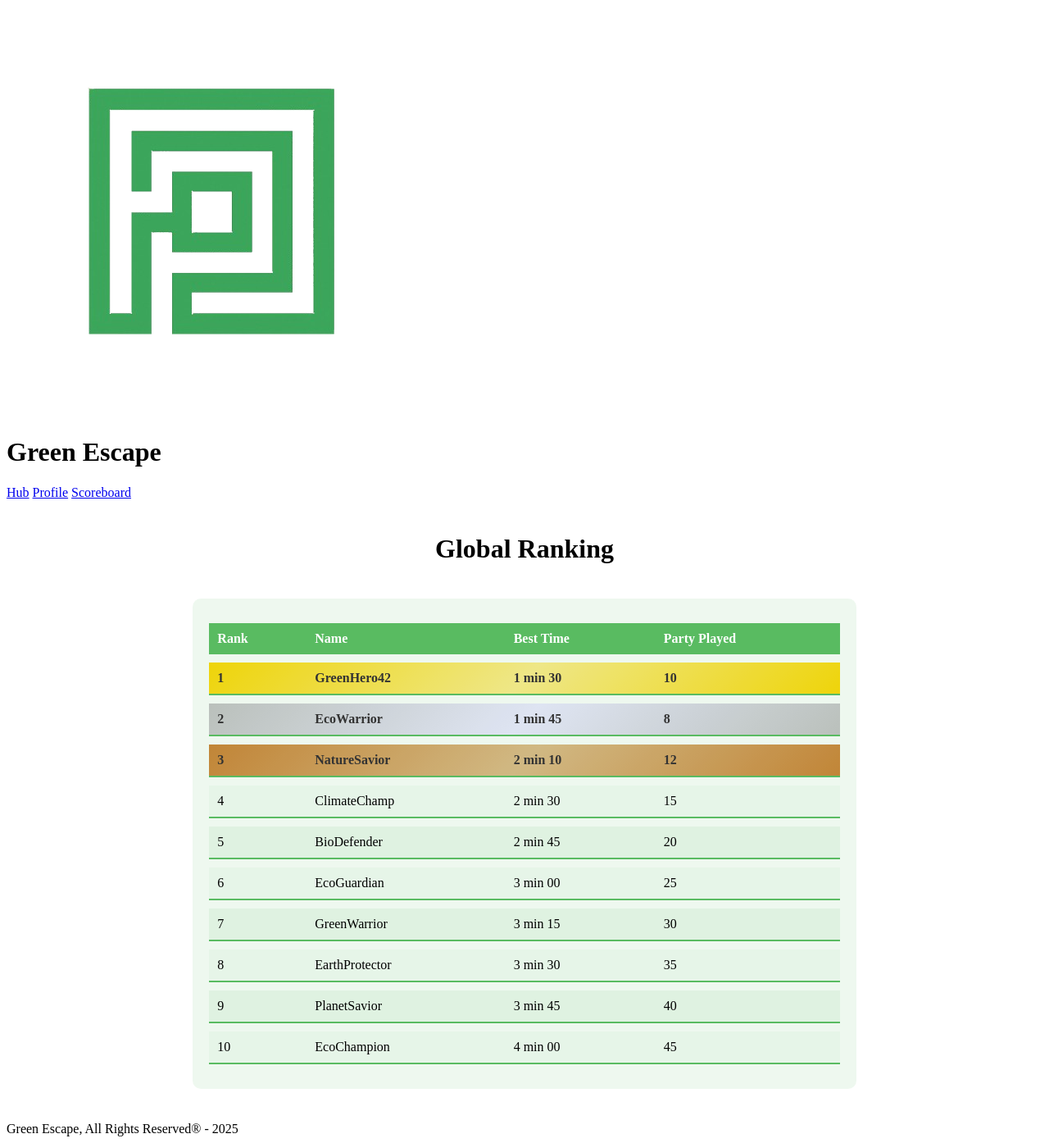
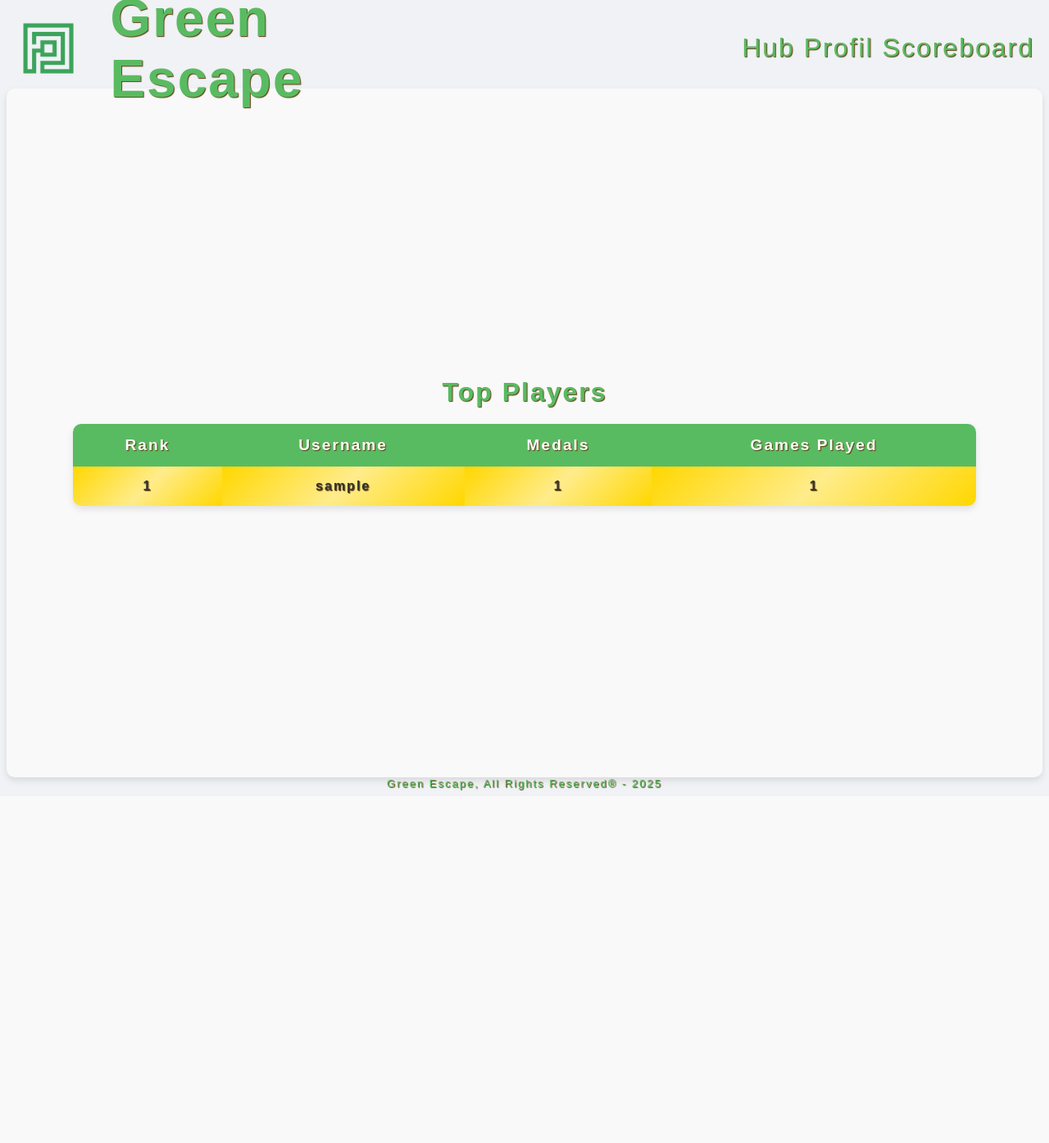
Before and after one commit to Hugo-Leyx-valade/Green-Escape, a Django app: template backend/GreenEscape-backend/api/templates/views/scoreboard.html in a window 1280 px wide. Shown: the whole page at 82% size. After the commit the page ends 965 px from the top, so only its background shows below. Run offline with Django 5.2, Linux system fonts and the light colour scheme; the template is opened without the code that fills it: values that come from a table or form of the project are taken from there, others are empty; tables that the repository leaves empty hold one stand-in row (values such as "Sample post"); some web fonts are replaced.

Commit message:
ScoreBoard Working + good nav bar & redirect

```diff
--- a/backend/GreenEscape-backend/api/static/css/scoreboard.css
+++ b/backend/GreenEscape-backend/api/static/css/scoreboard.css
@@ -1,16 +1,26 @@
+/* Conteneur principal */
 .scoreboardContainer {
-    display: grid;
-    grid-template-columns: repeat(6, 1fr);
-    grid-template-rows: repeat(6, auto);
-    grid-gap: 20px;
+    display: flex;
+    flex-direction: column;
+    align-items: center;
+    justify-content: center;
+    height: 100vh; /* Prend toute la hauteur de la fenêtre */
     padding: 20px;
+    background-color: #f9f9f9;
+    border-radius: 10px;
+    box-shadow: 0 4px 8px rgba(0, 0, 0, 0.1);
 }
 
+/* En-tête du tableau */
 .scoreboardHeader {
-    grid-area: 1 / 2 / 2 / 6;
     text-align: center;
+    margin-bottom: 20px;
+    font-size: 2em;
+    font-weight: bold;
+    color: rgb(89, 187, 97);
 }
 
+/* Conteneur du tableau */
 .scoreboardTable {
     grid-area: 2 / 2 / 6 / 6;
     background-color: rgba(89, 187, 97, 0.1);
@@ -18,34 +28,47 @@
     padding: 20px;
 }
 
+/* Tableau */
 .scoreTable {
-    width: 100%;
-    border-collapse: separate;
-    border-spacing: 0 10px;
+    width: 90%; /* Augmente la largeur du tableau */
+    max-width: 1200px; /* Limite la largeur maximale */
+    border-collapse: collapse;
+    margin: 0 auto; /* Centre le tableau horizontalement */
+    font-size: 1em;
+    text-align: left;
+    border-radius: 10px;
+    overflow: hidden;
+    box-shadow: 0 4px 8px rgba(0, 0, 0, 0.1);
 }
 
+/* En-têtes du tableau */
 .scoreTable th {
     background-color: rgb(89, 187, 97);
     color: white;
-    padding: 10px;
-    text-align: left;
+    padding: 15px;
+    text-align: center;
+    font-size: 1.2em;
 }
 
+/* Cellules du tableau */
 .scoreTable td {
-    background-color: white;
-    padding: 10px;
-    border-bottom: 2px solid rgb(89, 187, 97);
+    padding: 15px;
+    text-align: center;
+    font-size: 1em;
+    color: #333;
 }
 
+/* Alternance des couleurs pour les rangs au-delà du 3ème */
 .scoreTable tr:nth-child(even) td {
-    background-color: rgba(89, 187, 97, 0.05);
+    background-color: rgba(89, 187, 97, 0.05); /* Vert très léger */
 }
 
 .scoreTable tr:nth-child(odd) td {
-    background-color: rgba(89, 187, 97, 0.1);
+    background-color: rgba(89, 187, 97, 0.1); /* Vert légèrement plus foncé */
 }
 
-.scoreTable .rank-1 {
+/* Styles pour les 3 premiers rangs */
+.scoreTable .rank-1 td {
     background-color: gold !important;
     background: linear-gradient(
         135deg,
@@ -57,7 +80,7 @@
     color: #333;
 }
 
-    .scoreTable .rank-2 {
+.scoreTable .rank-2 td {
     background-color: silver !important;
     background: linear-gradient(
         135deg,
@@ -69,7 +92,7 @@
     color: #333;
 }
 
-    .scoreTable .rank-3 {
+.scoreTable .rank-3 td {
     background-color: #CD7F32 !important;
     background: linear-gradient(
         135deg,
@@ -80,3 +103,13 @@
     font-weight: bold;
     color: #333;
 }
+
+/* Bordure inférieure pour les cellules */
+.scoreTable td {
+    border-bottom: 1px solid rgba(89, 187, 97, 0.2);
+}
+
+/* Dernière ligne sans bordure */
+.scoreTable tr:last-child td {
+    border-bottom: none;
+}
--- a/backend/GreenEscape-backend/api/templates/views/index.html
+++ b/backend/GreenEscape-backend/api/templates/views/index.html
@@ -23,9 +23,9 @@
         <h1>Green Escape</h1>
       </div>
       <div class="navParameters">
-        <a href="index.html">Hub</a>
+        <a href="#" onclick="window.location.href='/api/hub/'">Hub</a>
         <a href="#" onclick="window.location.href='/api/profile/'">Profil</a>
-        <a href="scoreboard.html">Scoreboard</a>
+        <a href="#" onclick="window.location.href='/api/scoreboard/'">Scoreboard</a>
       </div>
     </div>
   </header>
--- a/backend/GreenEscape-backend/api/templates/views/profile.html
+++ b/backend/GreenEscape-backend/api/templates/views/profile.html
@@ -129,9 +129,9 @@
             </div>
 
             <div class="navParameters">
-                <a href="index.html">Hub</a>
-                <a href="profile.html">Profile</a>
-                <a href="scoreboard.html">Scoreboard</a>
+                <a href="#" onclick="window.location.href='/api/hub/'">Hub</a>
+                <a href="#" onclick="window.location.href='/api/profile/'">Profil</a>
+                <a href="#" onclick="window.location.href='/api/scoreboard/'">Scoreboard</a>
             </div>
         </div>
     </header>
--- a/backend/GreenEscape-backend/api/templates/views/scoreboard.html
+++ b/backend/GreenEscape-backend/api/templates/views/scoreboard.html
@@ -4,8 +4,8 @@
 <head>
     <meta charset="UTF-8">
     <title>Green Escape - Scoreboard</title>
-    <link rel="stylesheet" href="{% static 'css/scoreboard1.css' %}">
-    <link rel="stylesheet" href="../styles/scoreboard.css">
+    <link rel="stylesheet" href="../../static/css/styles.css">
+    <link rel="stylesheet" href="../../static/css/scoreboard.css">
     <script src="{% static 'scripts/scripts.js' %}" defer></script>
     <link rel="preconnect" href="https://fonts.googleapis.com">
     <link rel="preconnect" href="https://fonts.gstatic.com" crossorigin>
@@ -17,7 +17,7 @@
     <header>
         <div class="parentHeader">
             <div class="logoHeader">
-                <img class="logo" src="../images/logoGreenEscape.png">
+                <img class="logo" src="../../static/images/logoGreenEscape.png" alt="Green Escape Logo">
             </div>
 
             <div class="titleHeader">
@@ -25,92 +25,35 @@
             </div>
 
             <div class="navParameters">
-                <a href="index.html">Hub</a>
-                <a href="profile.html">Profile</a>
-                <a href="scoreboard.html">Scoreboard</a>
+                <a href="#" onclick="window.location.href='/api/hub/'">Hub</a>
+                <a href="#" onclick="window.location.href='/api/profile/'">Profil</a>
+                <a href="#" onclick="window.location.href='/api/scoreboard/'">Scoreboard</a>
             </div>
         </div>
     </header>
 
     <div class="scoreboardContainer">
-        <div class="scoreboardHeader">
-            <h1>Global Ranking</h1>
-        </div>
-
-        <div class="scoreboardTable">
+        <h1 class="scoreboardHeader">Top Players</h1>
         <table class="scoreTable">
             <thead>
                 <tr>
                     <th>Rank</th>
-                        <th>Name</th>
-                        <th>Best Time</th>
-                        <th>Party Played</th>
+                    <th>Username</th>
+                    <th>Medals</th>
+                    <th>Games Played</th>
                 </tr>
             </thead>
             <tbody>
-                    <tr class="rank-1">
-                        <td>1</td>
-                        <td>GreenHero42</td>
-                        <td>1 min 30</td>
-                        <td>10</td>
+                {% for player in top_players %}
+                <tr class="rank-{{ forloop.counter }}">
+                    <td>{{ forloop.counter }}</td>
+                    <td>{{ player.username }}</td>
+                    <td>{{ player.medails }}</td>
+                    <td>{{ player.played_game }}</td>
                 </tr>
-                    <tr class="rank-2">
-                        <td>2</td>
-                        <td>EcoWarrior</td>
-                        <td>1 min 45</td>
-                        <td>8</td>
-                    </tr>
-                    <tr class="rank-3">
-                        <td>3</td>
-                        <td>NatureSavior</td>
-                        <td>2 min 10</td>
-                        <td>12</td>
-                    </tr>
-                    <tr>
-                        <td>4</td>
-                        <td>ClimateChamp</td>
-                        <td>2 min 30</td>
-                        <td>15</td>
-                    </tr>
-                    <tr>
-                        <td>5</td>
-                        <td>BioDefender</td>
-                        <td>2 min 45</td>
-                        <td>20</td>
-                    </tr>
-                    <tr>
-                        <td>6</td>
-                        <td>EcoGuardian</td>
-                        <td>3 min 00</td>
-                        <td>25</td>
-                    </tr>
-                    <tr>
-                        <td>7</td>
-                        <td>GreenWarrior</td>
-                        <td>3 min 15</td>
-                        <td>30</td>
-                    </tr>
-                    <tr>
-                        <td>8</td>
-                        <td>EarthProtector</td>
-                        <td>3 min 30</td>
-                        <td>35</td>
-                    </tr>
-                    <tr>
-                        <td>9</td>
-                        <td>PlanetSavior</td>
-                        <td>3 min 45</td>
-                        <td>40</td>
-                    </tr>
-                    <tr>
-                        <td>10</td>
-                        <td>EcoChampion</td>
-                        <td>4 min 00</td>
-                        <td>45</td>
-                    </tr>
+                {% endfor %}
             </tbody>
         </table>
-        </div>
     </div>
 
 <footer>Green Escape, All Rights Reserved® - 2025</footer>
--- a/backend/GreenEscape-backend/api/urls.py
+++ b/backend/GreenEscape-backend/api/urls.py
@@ -21,4 +21,6 @@ urlpatterns = [
     path("profile/", views.profile),
     path("data-profile/", views.retieveUserData),
     path("edit-profile/", edit_profile, name="edit-profile"),
+    path("scoreboard/", views.scoreboard, name="scoreboard"),
+    path("hub/", views.hub, name="hub"),
 ]
```
Also changed, not shown: backend/GreenEscape-backend/api/views.py (+12 -2 lines). Lines whose indentation alone changed are shown as unchanged.
